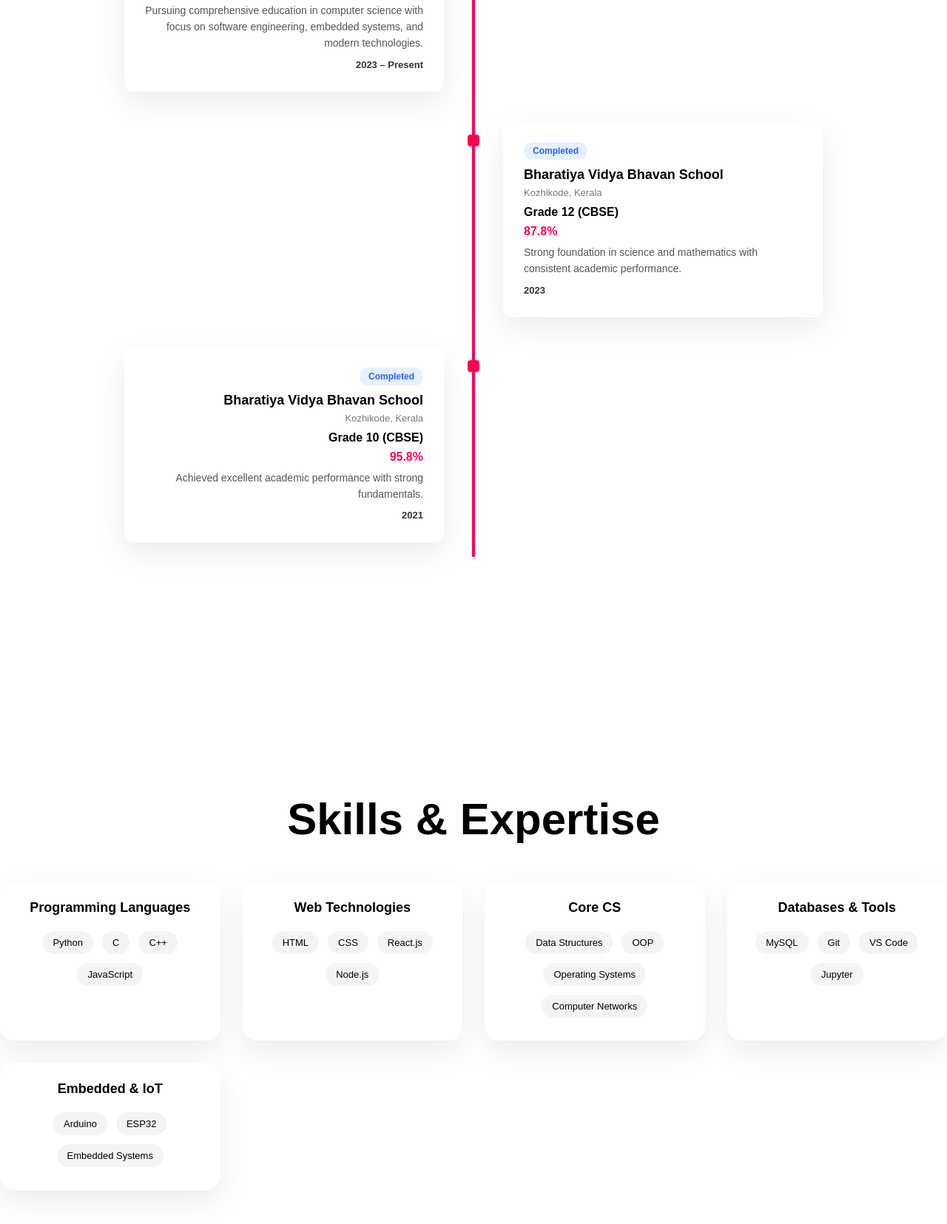
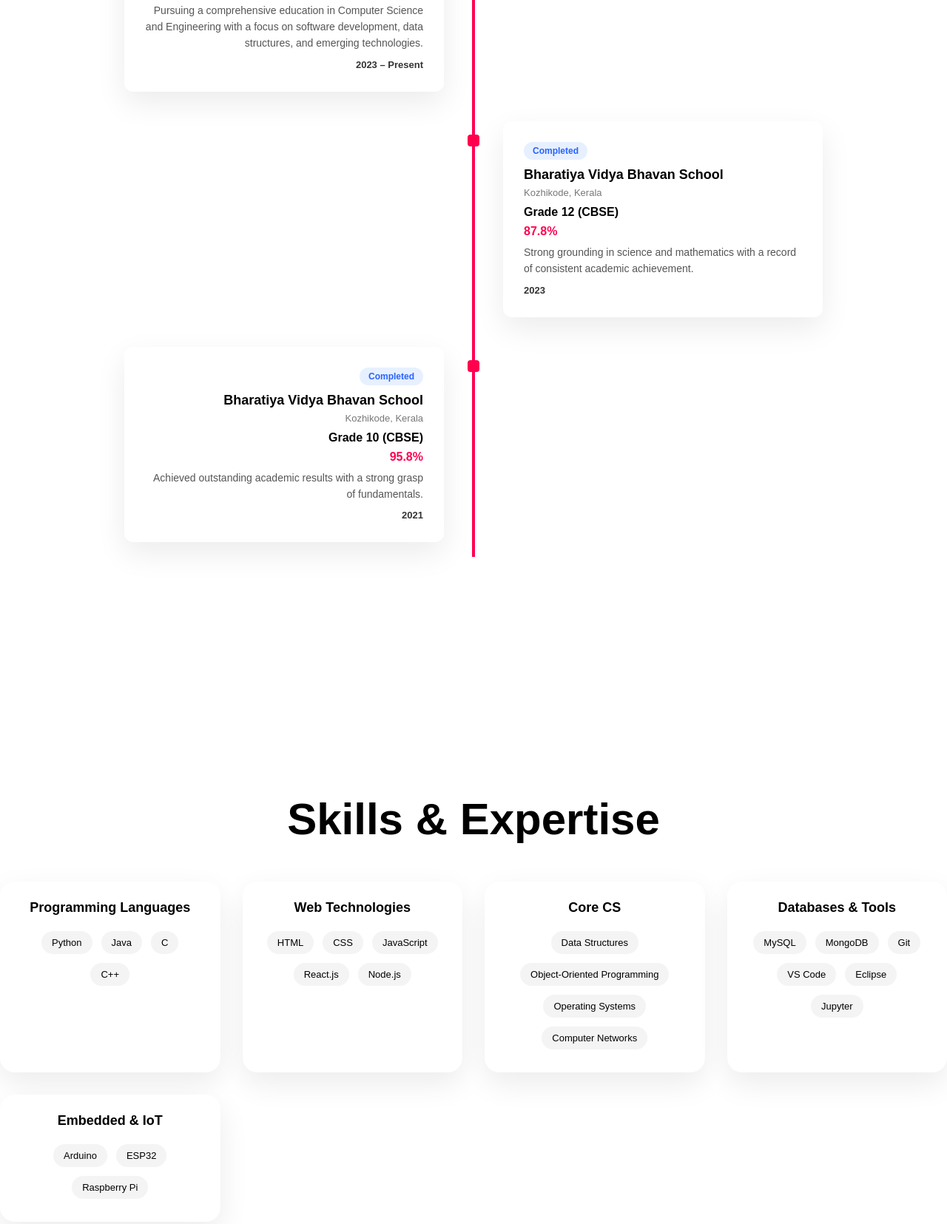
Before and after one commit to geethikagnair/my-portfolio, a plain HTML site: page index.html in a window 1280 px wide. Shown: the part 1781-3436 px from the top of the page at 74% size. Drawn offline with Linux system fonts and the light colour scheme.

Commit message:
Updated content

```diff
--- a/index.html
+++ b/index.html
@@ -85,8 +85,8 @@
           <p class="edu-degree">B.Tech in Computer Science Engineering</p>
           <p class="edu-score">CGPA: 8.06</p>
           <p class="edu-desc">
-            Pursuing comprehensive education in computer science with focus on
-            software engineering, embedded systems, and modern technologies.
+            Pursuing a comprehensive education in Computer Science and Engineering with a focus on
+           software development, data structures, and emerging technologies.
           </p>
           <span class="edu-year">2023 – Present</span>
         </div>
@@ -101,7 +101,7 @@
           <p class="edu-degree">Grade 12 (CBSE)</p>
           <p class="edu-score">87.8%</p>
           <p class="edu-desc">
-            Strong foundation in science and mathematics with consistent academic performance.
+            Strong grounding in science and mathematics with a record of consistent academic achievement.
           </p>
           <span class="edu-year">2023</span>
         </div>
@@ -116,7 +116,7 @@
           <p class="edu-degree">Grade 10 (CBSE)</p>
           <p class="edu-score">95.8%</p>
           <p class="edu-desc">
-            Achieved excellent academic performance with strong fundamentals.
+            Achieved outstanding academic results with a strong grasp of fundamentals.
           </p>
           <span class="edu-year">2021</span>
         </div>
@@ -135,28 +135,28 @@
 
     <div class="skill-card">
       <h3>Programming Languages</h3>
-      <span>Python</span><span>C</span><span>C++</span><span>JavaScript</span>
+      <span>Python</span><span>Java</span><span>C</span><span>C++</span>
     </div>
 
     <div class="skill-card">
       <h3>Web Technologies</h3>
-      <span>HTML</span><span>CSS</span><span>React.js</span><span>Node.js</span>
+      <span>HTML</span><span>CSS</span><span>JavaScript</span><span>React.js</span><span>Node.js</span>
     </div>
 
     <div class="skill-card">
       <h3>Core CS</h3>
-      <span>Data Structures</span><span>OOP</span><span>Operating Systems</span>
+      <span>Data Structures</span><span>Object-Oriented Programming</span><span>Operating Systems</span>
       <span>Computer Networks</span>
     </div>
 
     <div class="skill-card">
       <h3>Databases & Tools</h3>
-      <span>MySQL</span><span>Git</span><span>VS Code</span><span>Jupyter</span>
+      <span>MySQL</span><span>MongoDB</span><span>Git</span><span>VS Code</span><span>Eclipse</span><span>Jupyter</span>
     </div>
 
     <div class="skill-card">
       <h3>Embedded & IoT</h3>
-      <span>Arduino</span><span>ESP32</span><span>Embedded Systems</span>
+      <span>Arduino</span><span>ESP32</span><span>Raspberry Pi</span>
     </div>
 
   </div>
```
